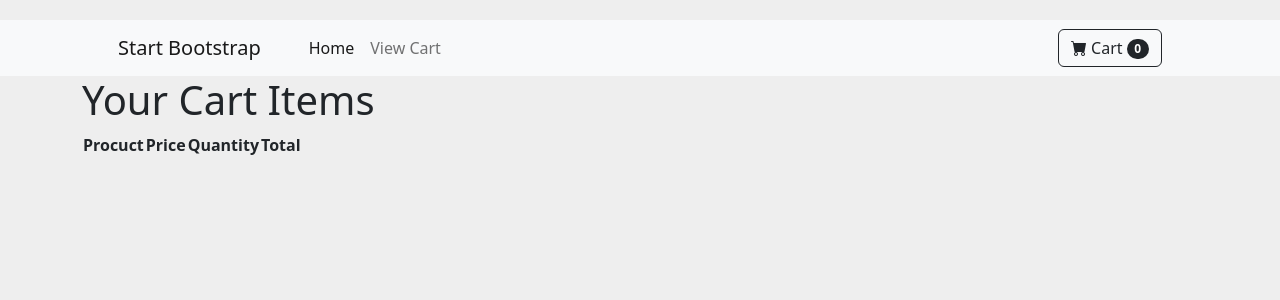
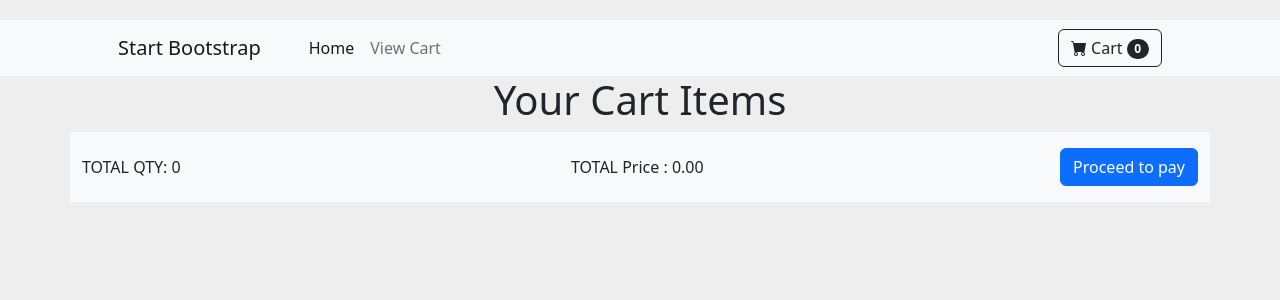
Before and after one commit to AutomationBlog/react_cart_context, a React (Vite) app: page /cart in a window 1280 px wide. Shown: the top 300 px of the page. Built offline with nearby package versions, Linux system fonts and the light colour scheme.

Commit message:
cart functnality updated

```diff
--- a/src/App.jsx
+++ b/src/App.jsx
@@ -5,15 +5,27 @@ import Header from "./components/header/header.jsx";
 import Product from "./components/product/product.jsx";
 import Footer from "./components/footer/footer.jsx";
 import Cart from "./components/cart/cart.jsx";
+import CartFooter from "./components/cart/cartFooter.jsx";
 
 export const cartContext = createContext();
 
 function App() {
   const [cart, setCart] = useState([]);
+  const [cardAmount, setCardAmount] = useState(0);
+  const [cardQuantity, setCardQuantity] = useState(cart.length);
 
   return (
     <>
-      <cartContext.Provider value={{ cart, setCart }}>
+      <cartContext.Provider
+        value={{
+          cart,
+          setCart,
+          cardAmount,
+          setCardAmount,
+          cardQuantity,
+          setCardQuantity,
+        }}
+      >
         <BrowserRouter>
           <Routes>
             <Route path="/" element={<HomePage />} />
@@ -41,6 +53,7 @@ function ViewCart() {
     <>
       <Menu />
       <Cart />
+      <CartFooter />
     </>
   );
 }
--- a/src/components/cart/cart.css
+++ b/src/components/cart/cart.css
@@ -23,3 +23,9 @@ body {
     box-shadow: 0 0 0 1px rgba(0, 0, 0, 0.15) inset;
     vertical-align: middle;
 }
+
+td{
+    padding: 20px;
+    text-align: center;
+    align-content: center;
+}
--- a/src/components/cart/cart.jsx
+++ b/src/components/cart/cart.jsx
@@ -4,52 +4,113 @@ import { cartContext } from "../../App.jsx";
 import "./cart.css";
 
 export default function Cart() {
-  const { cart } = useContext(cartContext);
+  const { cart, cardAmount, setCardAmount, cardQuantity, setCardQuantity } =
+    useContext(cartContext);
+  // const [cardAmount, setCardAmount] = useState(0);
+  // const [cardQuantity, setCardQuantity] = useState(cart.length);
+
+  let a = 0;
+
   return (
-    <div className="cart container">
-      <div>
+    <>
+      <div className="container text-center">
         <h1>Your Cart Items</h1>
       </div>
+      {cart.map((item, i) => {
+        const priceAfterDiscount = (
+          item.price -
+          item.price * (item.discountPercentage / 100)
+        ).toFixed(2);
+
+        const [quantity, setQuantity] = useState(1);
+        const [subTotal, setSubTotal] = useState(
+          (priceAfterDiscount * quantity).toFixed(2)
+        );
+
+        useEffect(() => {
+          setSubTotal((priceAfterDiscount * quantity).toFixed(2));
+        }, [quantity]);
+
+        useEffect(() => {
+          a = a + +subTotal;
+          setCardAmount(a);
+        }, []);
+
+        const handleQuantitySub = (priceAfterDiscount, quantity) => {
+          if (quantity > 1) {
+            setQuantity(quantity - 1);
+            setCardQuantity(cardQuantity - 1);
+            a = cardAmount - +priceAfterDiscount;
+            setCardAmount(a);
+          }
+        };
+
+        const handleQuantityAdd = (i, priceAfterDiscount, quantity) => {
+          if (cart[i].stock > quantity) {
+            setQuantity(quantity + 1);
+            setCardQuantity(cardQuantity + 1);
+            setCardAmount(cardAmount + +subTotal);
+            console.log(a);
+            a = cardAmount + +priceAfterDiscount;
+            console.log(a);
+            setCardAmount(a);
+          }
+        };
+
+        return (
+          <div key={item.id}>
+            <div className="cart container">
               <div className="cartItems">
                 <table className="table-responsive">
                   <thead>
-            <th>Procuct</th>
+                    <th>Product</th>
                     <th>Price</th>
                     <th>Quantity</th>
                     <th>Total</th>
                   </thead>
                   <tbody>
-            {cart.map((items) => (
-              <>
-                <tr key={items.id}>
-                  <td>{items.title}</td>
+                    <tr>
                       <td>
-                    {(
-                      items.price -
-                      (items.price * items.discountPercentage) / 100
-                    ).toFixed(2)}
+                        {/* <span>Product: </span> */}
+                        {item.title}
                       </td>
                       <td>
-                    <input
-                      type="number"
-                      value=""
-                      onChange={(e) => {
-                        items.quantity = e.target.value;
-                      }}
-                    />
+                        {/* <span>Price: </span> */}
+                        {priceAfterDiscount}
                       </td>
                       <td>
-                    {(
-                      items.price -
-                      (items.price * items.discountPercentage) / 100
-                    ).toFixed(2) * items.quantity}
+                        <button
+                          className="btn btn-secondary"
+                          onClick={() =>
+                            handleQuantitySub(priceAfterDiscount, quantity)
+                          }
+                        >
+                          -
+                        </button>
+                        <span>
+                          {/* <span>Product: </span> */}
+                          {quantity}
+                        </span>
+                        <button
+                          className="btn btn-secondary"
+                          onClick={() =>
+                            handleQuantityAdd(i, priceAfterDiscount, quantity)
+                          }
+                        >
+                          +
+                        </button>
+                      </td>
+                      <td>
+                        {/* <span>SubTotal: </span> */}${subTotal}
                       </td>
                     </tr>
-              </>
-            ))}
                   </tbody>
                 </table>
               </div>
             </div>
+          </div>
+        );
+      })}
+    </>
   );
 }
--- /dev/null
+++ b/src/components/cart/cartFooter.jsx
@@ -0,0 +1,19 @@
+import { cartContext } from "../../App.jsx";
+import { useContext } from "react";
+
+export default function CartFooter() {
+  const { cardQuantity, cardAmount } = useContext(cartContext);
+  return (
+    <>
+      <div className="container">
+        <div className="row bg-light d-flex justify-content-between align-items-center py-3">
+          <div className="col">TOTAL QTY: {cardQuantity}</div>
+          <div className="col">TOTAL Price : {cardAmount.toFixed(2)}</div>
+          <div className="col-auto">
+            <button className="btn btn-primary">Proceed to pay</button>
+          </div>
+        </div>
+      </div>
+    </>
+  );
+}
```
Lines whose indentation alone changed are shown as unchanged.
